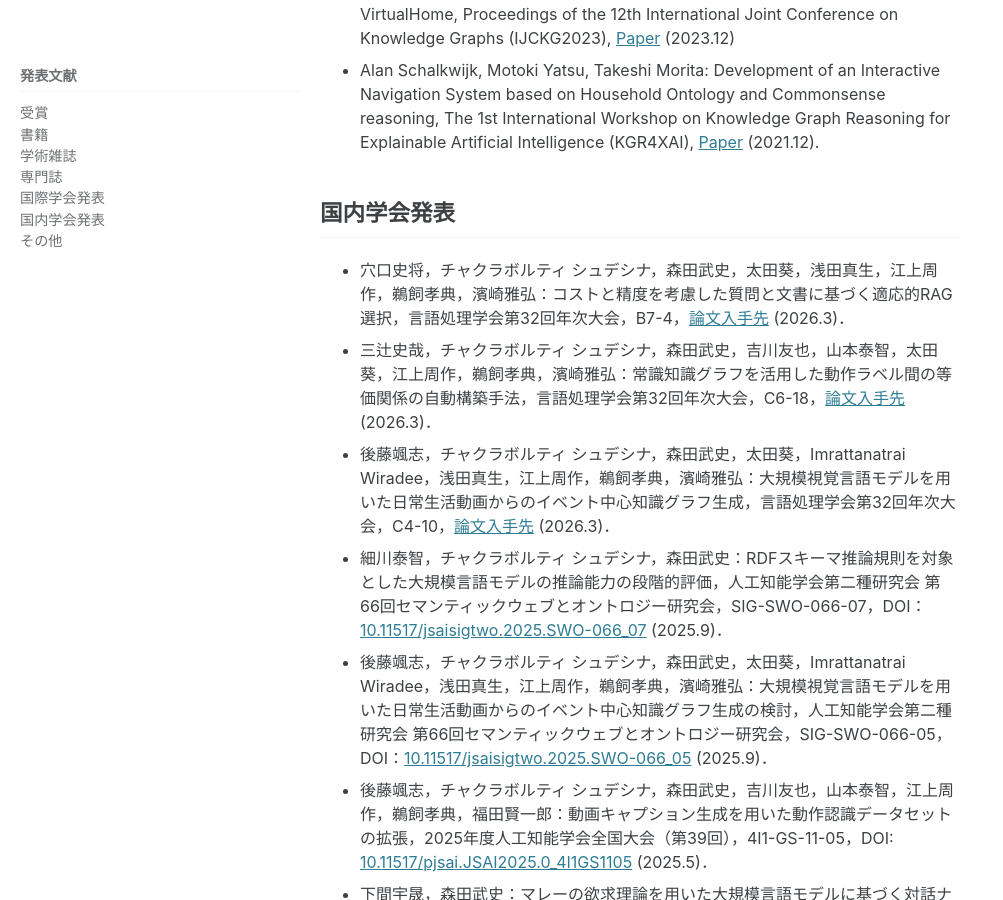
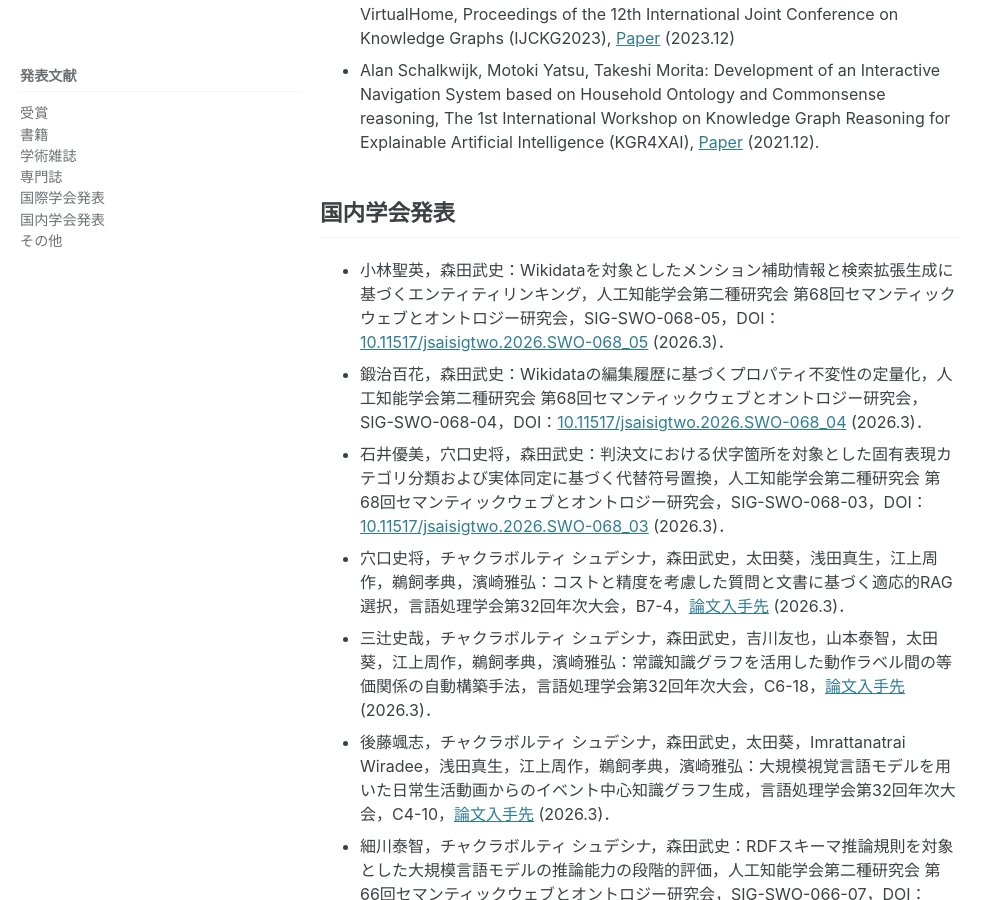
Before and after one commit to ke-lab-it-agu/ke-lab-it-agu.github.io, a Jekyll site: the page built from publications.md, in a window 1280 px wide and 900 px high, scrolled down 2974 px. Shown: the whole window, without its empty margins (0-1003 px from the left). Built offline with Jekyll 4.4.1, drawn with Linux system fonts in a browser that asks for light colours; cached includes are drawn as plain includes; some of the changed text lies outside the part shown.

Commit message:
update footer.html, index.md, publications.md

```diff
--- a/_includes/footer.html
+++ b/_includes/footer.html
@@ -11,7 +11,7 @@
   </ul>
 </div>
 -->
-<div class="page__footer-copyright">Copyright &copy; 2020-2025 青山学院大学 知識工学研究室. All Rights Reserved. <br />{{
+<div class="page__footer-copyright">Copyright &copy; 2020-2026 青山学院大学 知識工学研究室. All Rights Reserved. <br />{{
   site.data.ui-text[site.locale].powered_by | default: "Powered by" }} <a href="https://jekyllrb.com"
     rel="nofollow">Jekyll</a> &amp; <a href="https://mademistakes.com/work/minimal-mistakes-jekyll-theme/"
     rel="nofollow">Minimal Mistakes</a>.</div>
--- a/publications.md
+++ b/publications.md
@@ -44,6 +44,9 @@ sidebar:
 - Alan Schalkwijk, Motoki Yatsu, Takeshi Morita: Development of an Interactive Navigation System based on Household Ontology and Commonsense reasoning, The 1st International Workshop on Knowledge Graph Reasoning for Explainable Artificial Intelligence (KGR4XAI), [Paper](https://kgr4xai.ikgrc.org/2021/papers/KGR4XAI_2021_paper_2_cr.pdf) (2021.12). <!-- 2021/12/6 -->
 
 ## 国内学会発表
+- 小林聖英，森田武史：Wikidataを対象としたメンション補助情報と検索拡張生成に基づくエンティティリンキング，人工知能学会第二種研究会 第68回セマンティックウェブとオントロジー研究会，SIG-SWO-068-05，DOI：[10.11517/jsaisigtwo.2026.SWO-068_05](https://doi.org/10.11517/jsaisigtwo.2026.SWO-068_05) (2026.3)．<!-- 2026/3/14 -->
+- 鍛治百花，森田武史：Wikidataの編集履歴に基づくプロパティ不変性の定量化，人工知能学会第二種研究会 第68回セマンティックウェブとオントロジー研究会，SIG-SWO-068-04，DOI：[10.11517/jsaisigtwo.2026.SWO-068_04](https://doi.org/10.11517/jsaisigtwo.2026.SWO-068_04) (2026.3)．<!-- 2026/3/14 -->
+- 石井優美，穴口史将，森田武史：判決文における伏字箇所を対象とした固有表現カテゴリ分類および実体同定に基づく代替符号置換，人工知能学会第二種研究会 第68回セマンティックウェブとオントロジー研究会，SIG-SWO-068-03，DOI：[10.11517/jsaisigtwo.2026.SWO-068_03](https://doi.org/10.11517/jsaisigtwo.2026.SWO-068_03) (2026.3)．<!-- 2026/3/14 -->
 - 穴口史将，チャクラボルティ シュデシナ，森田武史，太田葵，浅田真生，江上周作，鵜飼孝典，濱崎雅弘：コストと精度を考慮した質問と文書に基づく適応的RAG選択，言語処理学会第32回年次大会，B7-4，[論文入手先](https://www.anlp.jp/proceedings/annual_meeting/2026/pdf_dir/B7-4.pdf) (2026.3)．<!-- 2026/3/12 -->
 - 三辻史哉，チャクラボルティ シュデシナ，森田武史，吉川友也，山本泰智，太田葵，江上周作，鵜飼孝典，濱崎雅弘：常識知識グラフを活用した動作ラベル間の等価関係の自動構築手法，言語処理学会第32回年次大会，C6-18，[論文入手先](https://www.anlp.jp/proceedings/annual_meeting/2026/pdf_dir/C6-18.pdf) (2026.3)．<!-- 2026/3/11 -->
 - 後藤颯志，チャクラボルティ シュデシナ，森田武史，太田葵，Imrattanatrai Wiradee，浅田真生，江上周作，鵜飼孝典，濱崎雅弘：大規模視覚言語モデルを用いた日常生活動画からのイベント中心知識グラフ生成，言語処理学会第32回年次大会，C4-10，[論文入手先](https://www.anlp.jp/proceedings/annual_meeting/2026/pdf_dir/C4-10.pdf) (2026.3)．<!-- 2026/3/10 -->
```
Also changed, not shown: index.md (+1 -0 lines).
